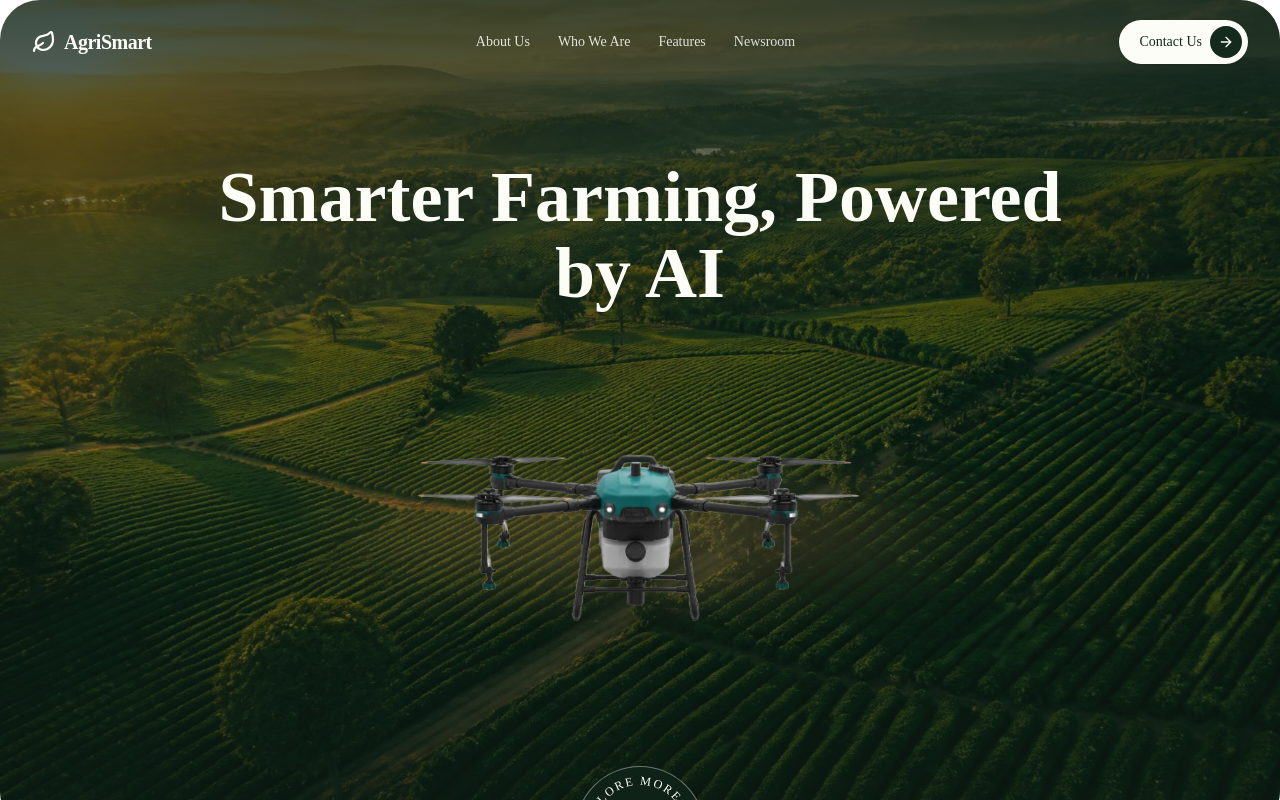
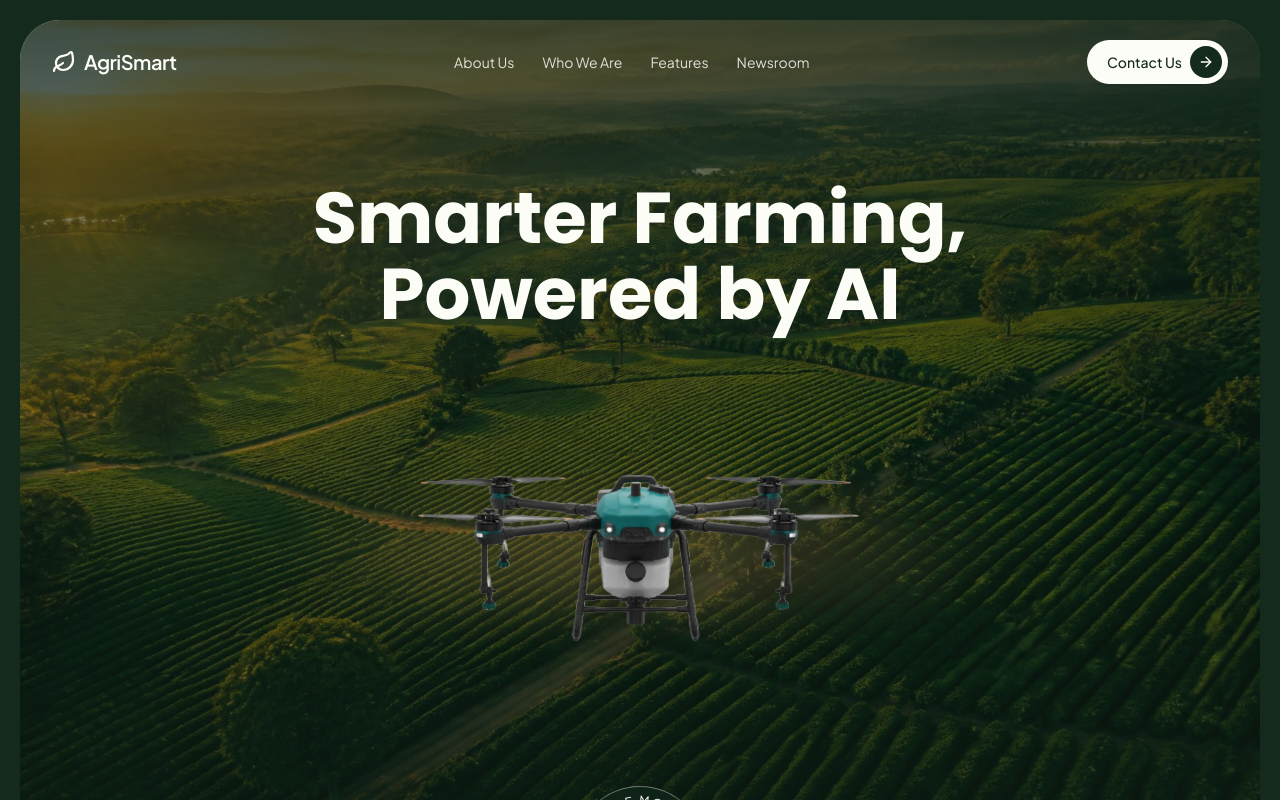
Before and after one commit to RaiyanJiyon/agri-smart-ui, a Next.js app: page / in a window 1280 px wide. Shown: the top 800 px of the page. Built offline with nearby package versions, Linux system fonts and the light colour scheme.

Commit message:
feat: update font settings and enhance layout in landing components

```diff
--- a/src/app/globals.css
+++ b/src/app/globals.css
@@ -7,9 +7,9 @@
 @theme inline {
   --color-background: var(--background);
   --color-foreground: var(--foreground);
-  --font-sans: var(--font-sans);
+  --font-sans: var(--font-jakarta);
   --font-mono: var(--font-geist-mono);
-  --font-heading: var(--font-sans);
+  --font-heading: var(--font-poppins);
   --color-sidebar-ring: var(--sidebar-ring);
   --color-sidebar-border: var(--sidebar-border);
   --color-sidebar-accent-foreground: var(--sidebar-accent-foreground);
--- a/src/app/layout.tsx
+++ b/src/app/layout.tsx
@@ -1,27 +1,29 @@
 import type { Metadata } from 'next';
-import { Geist, Geist_Mono } from 'next/font/google';
+import { Plus_Jakarta_Sans, Poppins } from 'next/font/google';
 import './globals.css';
 
-const geistSans = Geist({
-  variable: '--font-geist-sans',
+const jakarta = Plus_Jakarta_Sans({
+  variable: '--font-jakarta',
   subsets: ['latin'],
 });
 
-const geistMono = Geist_Mono({
-  variable: '--font-geist-mono',
+const poppins = Poppins({
+  variable: '--font-poppins',
+  weight: ['400', '500', '600', '700'],
   subsets: ['latin'],
 });
 
 export const metadata: Metadata = {
-  title: 'Create Next App',
-  description: 'Generated by create next app',
+  title: 'AgriSmart — AI Crop Recommendations & Disease Detection',
+  description:
+    'AgriSmart is an AI platform for farmers: crop recommendations from your soil data, instant plant disease detection from a photo, and a farming assistant.',
 };
 
 export default function RootLayout({ children }: LayoutProps<'/'>) {
   return (
     <html
       lang="en"
-      className={`${geistSans.variable} ${geistMono.variable} h-full antialiased`}
+      className={`${jakarta.variable} ${poppins.variable} h-full antialiased`}
     >
       <body className="min-h-full flex flex-col">{children}</body>
     </html>
--- a/src/app/page.tsx
+++ b/src/app/page.tsx
@@ -11,9 +11,11 @@ import { Footer } from '@/shared/components/layout/Footer';
 
 export default function Home() {
   return (
-    <div className="">
-      <main>
+    <div className="bg-[#132A1D] p-3 sm:p-5">
+      <div className="mx-auto max-w-[1360px]">
         <Hero />
+      </div>
+      <main className="mt-4 rounded-[2rem] bg-[#E7EBDA] px-5 sm:px-8 lg:px-12">
         <TrustBar />
         <WhoWeAre />
         <Products />
--- a/src/features/landing/components/CtaBanner.tsx
+++ b/src/features/landing/components/CtaBanner.tsx
@@ -5,8 +5,8 @@ export function CtaBanner() {
     <section className="py-8 md:py-12">
       <div className="rounded-[2rem] bg-[#132A1D] px-6 py-16 text-center md:px-16 md:py-20">
         <p className="mx-auto max-w-2xl text-xl font-medium leading-snug text-[#FDFDF8] md:text-3xl">
-          Get AI-powered crop recommendations and disease alerts for your farm — sign up and get
-          started in minutes.
+          Get AI-powered crop recommendations and disease alerts for your farm —
+          sign up and get started in minutes.
         </p>
         <div className="mt-8">
           <PillButton>Get Started</PillButton>
--- a/src/features/landing/components/Hero.tsx
+++ b/src/features/landing/components/Hero.tsx
@@ -63,7 +63,7 @@ export function Hero() {
             </div>
           )}
 
-          <h1 className="mx-auto mt-16 max-w-4xl text-center text-4xl font-semibold leading-[1.05] text-[#FDFDF8] sm:text-5xl md:mt-24 md:text-6xl lg:text-7xl">
+          <h1 className="mx-auto mt-16 max-w-4xl text-center font-heading text-4xl font-bold leading-[1.05] text-[#FDFDF8] sm:text-5xl md:mt-24 md:text-6xl lg:text-7xl">
             Smarter Farming, Powered by AI
           </h1>
 
```
